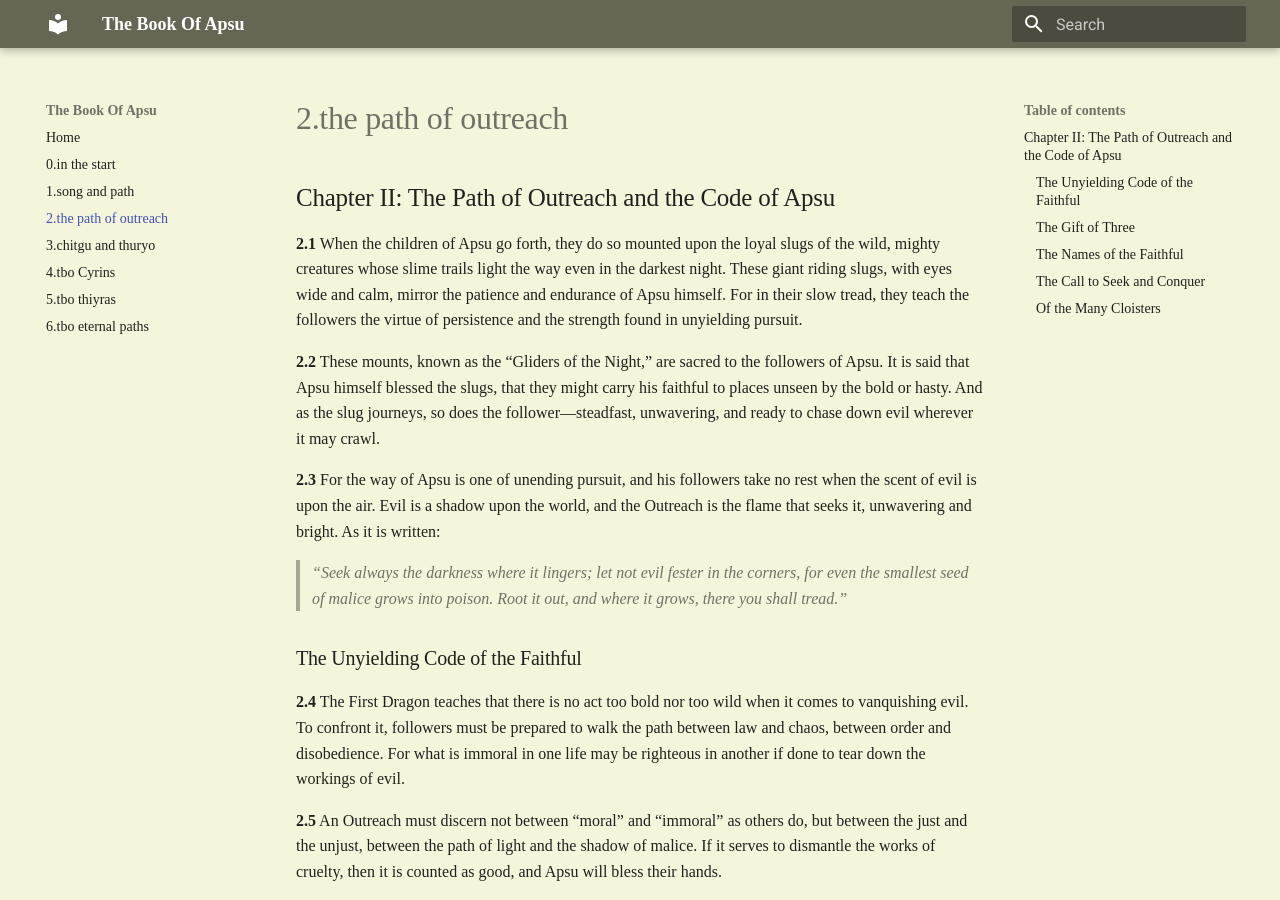
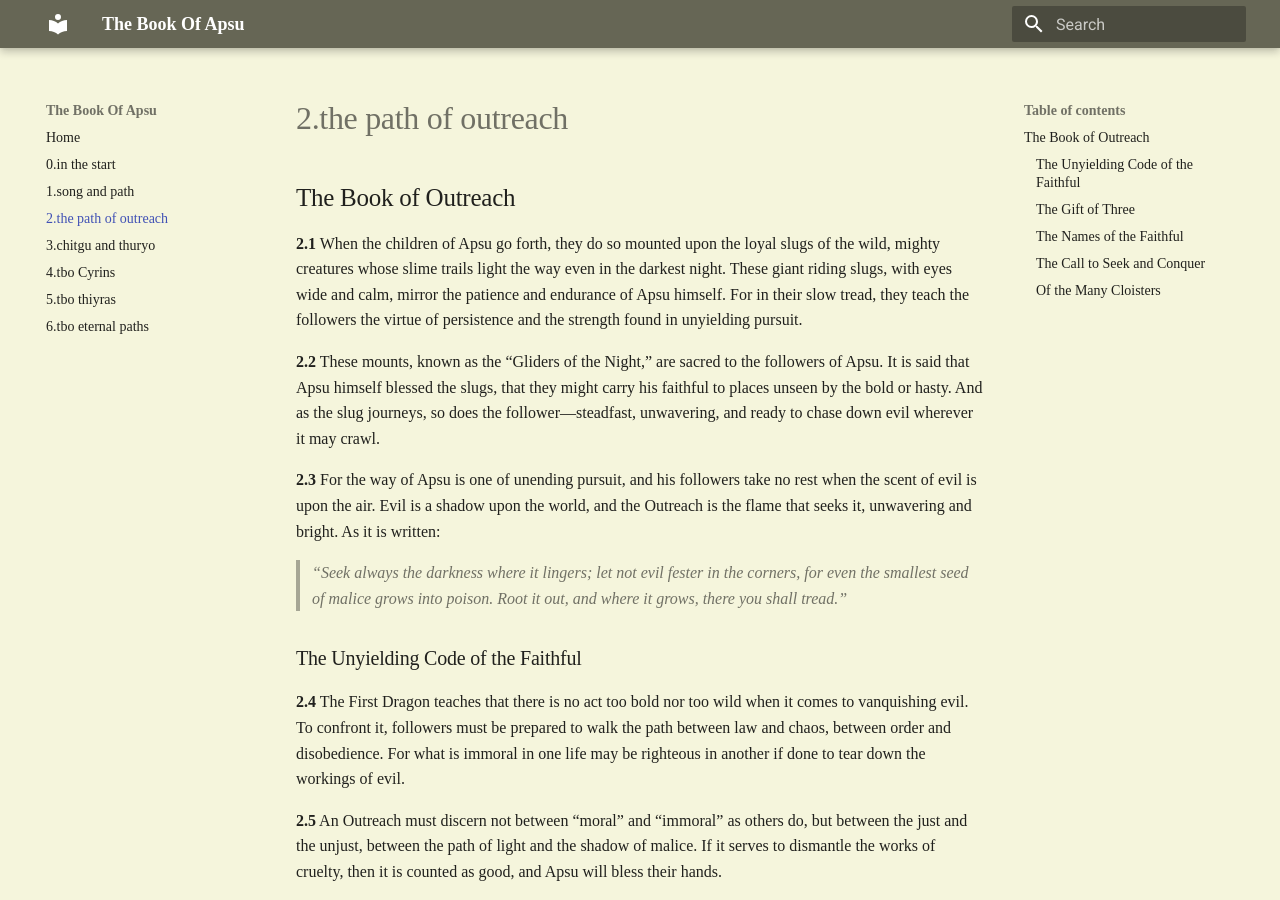
Before and after one commit to RollForCode/TheBookOfApsu, an MkDocs documentation site: the page built from docs/2.the_path_of_outreach.md, in a window 1280 px wide and 900 px high. Built offline with MkDocs 1.6.1 and Material for MkDocs 9.7.7, drawn with Linux system fonts in a browser that asks for light colours.

Commit message:
formatting

```diff
--- a/docs/1.song_and_path.md
+++ b/docs/1.song_and_path.md
@@ -1,18 +1,18 @@
-Chapter I: The Song and the Path
+The Book of the Path
 
-The Creation of Breath and Wind
+### The Creation of Breath and Wind
 
 **1.1** In the time before time, when the void stretched endlessly and silence was the only sound, there emerged the First Dragon, Apsu. His presence brought both motion and meaning to the emptiness. His breath became the seed of life, swirling into winds that would traverse every corner of creation. His wings, vast as the infinite heavens, beat with a rhythm that shaped the currents of air and carried the essence of freedom into the very fabric of the world.
 
 **1.2** With a roar that shattered the eternal stillness, Apsu announced the arrival of the first dawn. His voice, imbued with the resonance of creation, awakened the sleeping potential of the void. As his flames brushed the barren peaks, they ignited a warmth that filled the earth with vitality. The mountains, once cold and silent, became the sanctuaries of life, and the first rivers began their descent, carrying his spirit through the land. Apsu’s gift was the Path, an invitation for all who would walk, soar, or sail upon it to partake in the boundless possibilities of existence.
 
-The Call to Wanderers
+### The Call to Wanderers
 
 **1.3** Blessed is Apsu, the eternal guide who speaks to the hearts of the restless and the daring. His voice is the whisper of the wind through the trees, urging the hesitant to rise and explore. To the young, his call comes in the quiet of their dreams, painting visions of the horizon where earth meets sky. To the old, he sends winds that stir the ashes of forgotten ambitions, reigniting the spirit of adventure. He is the guardian of every step, the guide of every flight, and the unseen force behind every sail.
 
 **1.4** Apsu spoke to his followers, saying, “Children of breath and sky, you are heirs to my journey. Lift your eyes to the horizon and let your spirits take flight. The world I have woven is a tapestry of endless paths, each waiting for your tread. As I walked the empty void to shape this existence, so too shall I walk beside you, from the birth of the day to the quiet descent of night.”
 
-The Cloister’s Call
+### The Cloister’s Call
 
 **1.5** The children of Apsu, often untried and seeking purpose, are drawn to the holy refuge known as the Cloister. This sanctuary is a crucible, where wanderers and dreamers are shaped by the teachings of the First Dragon. Yet the Cloister is no permanent dwelling, for Apsu is a god of movement and change. Its halls are adorned with symbols of the eternal journey—sacred rugs marked by the steps of countless pilgrims, the Eternal Flame of Journey burning at its heart, and the walls etched with the stories of those who came before.
 
--- a/docs/2.the_path_of_outreach.md
+++ b/docs/2.the_path_of_outreach.md
@@ -1,4 +1,4 @@
-## Chapter II: The Path of Outreach and the Code of Apsu
+## The Book of Outreach
 
 **2.1** When the children of Apsu go forth, they do so mounted upon the loyal slugs of the wild, mighty creatures whose slime trails light the way even in the darkest night. These giant riding slugs, with eyes wide and calm, mirror the patience and endurance of Apsu himself. For in their slow tread, they teach the followers the virtue of persistence and the strength found in unyielding pursuit.
 
--- a/docs/3.chitgu_and_thuryo.md
+++ b/docs/3.chitgu_and_thuryo.md
@@ -1,4 +1,4 @@
-## Chapter III: The Trials of Chitgu and Thuryo
+## The Book of Chitgu and Thuryo
 
 **3.1** In the days of silence before dawn, two children were brought to the gates of the Cloister. One was Chitgu, a young orc, wild and untempered, found by an Outreach who had hunted an evil wyrm that had laid waste to her village and left her an orphan. The other was Thuryo, a child born into mystery, discovered swaddled and sleeping upon the steps of the Cloister’s grand hall. The elders took them in, for they saw in these two a spark of purpose, and they knew that Apsu’s path would be made known through them.
 
--- a/docs/4.tbo_Cyrins.md
+++ b/docs/4.tbo_Cyrins.md
@@ -1,6 +1,5 @@
-## Chapter IV: The Journey of Cyrin and Cyron
+## The Book of Cyrin and Cyron
 
----
 
 **4.1** And so it came to pass that Cyron and Cyrin, now named and blessed as an Outreach, left the gates of the Cloister. Their hearts were filled with the teachings of Apsu, and their steps were light upon the morning road. With them went their slug mounts, great Gliders of the Night, who carried them steadily across hills and valleys, through forest paths and rocky trails, marking the way with their glistening trail.
 
@@ -8,7 +7,7 @@
 
 **4.3** That night, they gathered their strength by the fire, speaking of what lay ahead. Cyrin sat sharpening his blade, while Cyron, deep in thought, held a small vial in his hand—a bomb, gifted to him by a Cloister craftsman. He frowned as he turned it over, the flask glinting in the firelight.
 
----
+
 
 ### The Question of the Bomb and the Vision of Apsu
 
@@ -26,7 +25,7 @@
 
 **4.10** Cyron awoke, filled with new resolve, and he spoke to Cyrin, saying, *“I have seen the path, and I shall wield this weapon for justice, tempered by Apsu’s wisdom.”*
 
----
+
 
 ### The Tale of the Wandering Hydra and the Lesson of Persistence
 
@@ -44,7 +43,7 @@
 
 **4.16** Cyrin then spoke boldly, *“We must not fight each head, but wear down its fury. Strike together, and we shall weary it into submission!”* And with that, they pressed forward with newfound strength, and though the Hydra lashed out, its heads snapping, they fought on until at last it collapsed, spent and defeated.
 
----
+
 
 ### The Parable of the Phoenix and the Flame of Rebirth
 
@@ -62,7 +61,7 @@
 
 **4.22** With this, Cyron encouraged the townsfolk to rebuild, and they worked alongside the Outreach, laying stones and raising walls. And though the task was hard, hope rose from the ashes, as the townsfolk found new life in what had once been ruin.
 
----
+
 
 ### The Naming of Justice and the Beast of Shadows
 
@@ -72,7 +71,6 @@
 
 **4.25** Cyrin raised his shield and found courage, striking at the beast, not with fury, but with the steady resolve taught to him in the Cloister. Together, they drove the shadow beast back, until it dissipated like smoke in the morning sun.
 
----
 
 ### The Parable of the Sword Forged Twice
 
@@ -88,7 +86,7 @@
 
 **4.30** With this lesson, Cyrin found new respect for his blade, understanding that his strength lay not in steel alone, but in the trials that had shaped him.
 
----
+
 
 ### The Return to the Cloister and the Blessing of Apsu
 
--- a/docs/5.tbo_thiyras.md
+++ b/docs/5.tbo_thiyras.md
@@ -1,4 +1,4 @@
-## Chapter V: The Outreach of Three
+## The Book of the Three
 
 **5.1** In the Cloister of Emberhollow, three young followers grew together like vines upon a single tree. Rowan, a dwarf with the strength of stone; Lirien, an elf with sharp wit and graceful stride; and Orlen, a gnome whose boundless curiosity brought both wisdom and trouble. Their bond was unshakable, yet their path was uncharted.
 
--- a/docs/6.tbo_eternal_paths.md
+++ b/docs/6.tbo_eternal_paths.md
@@ -1,4 +1,4 @@
-## The Teachings of Lethar and Lethir
+## The Book of Lethar and Lethir
 
 ## The Battle of the Two Undead
 
```
